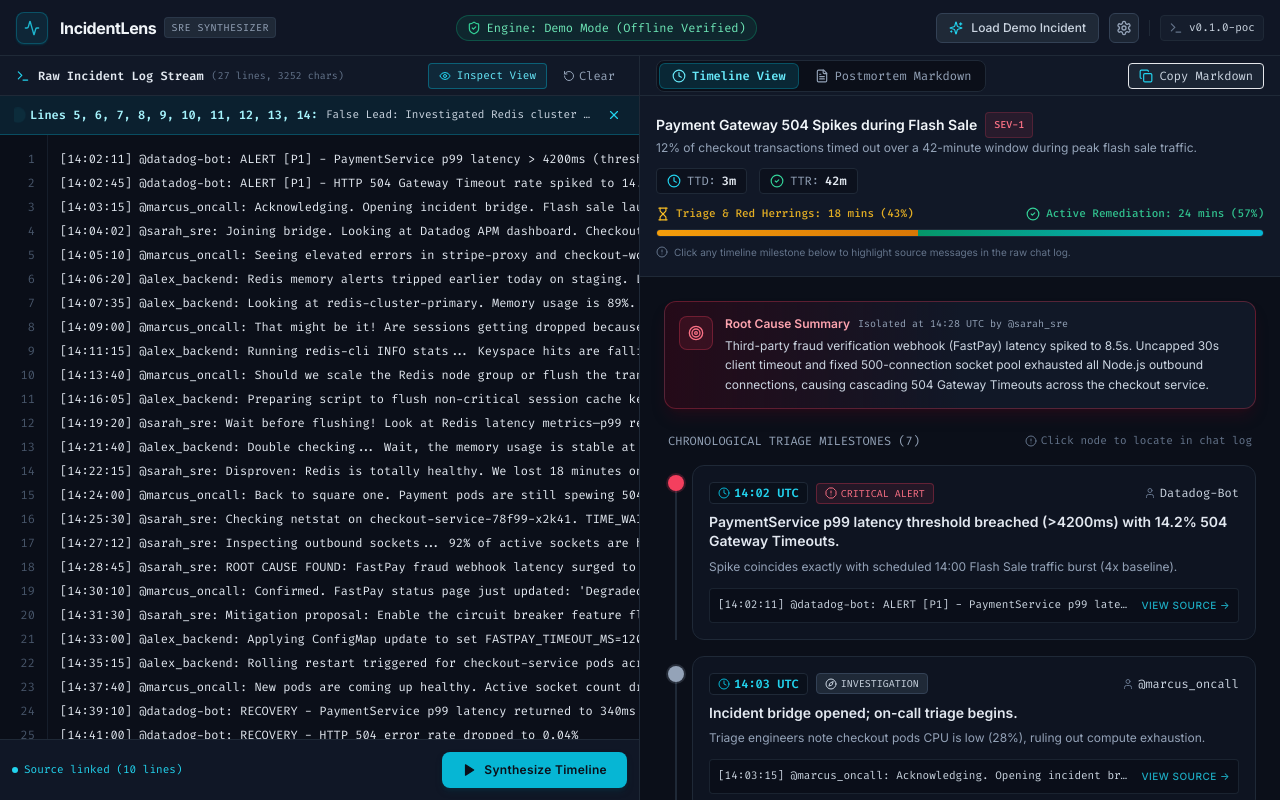
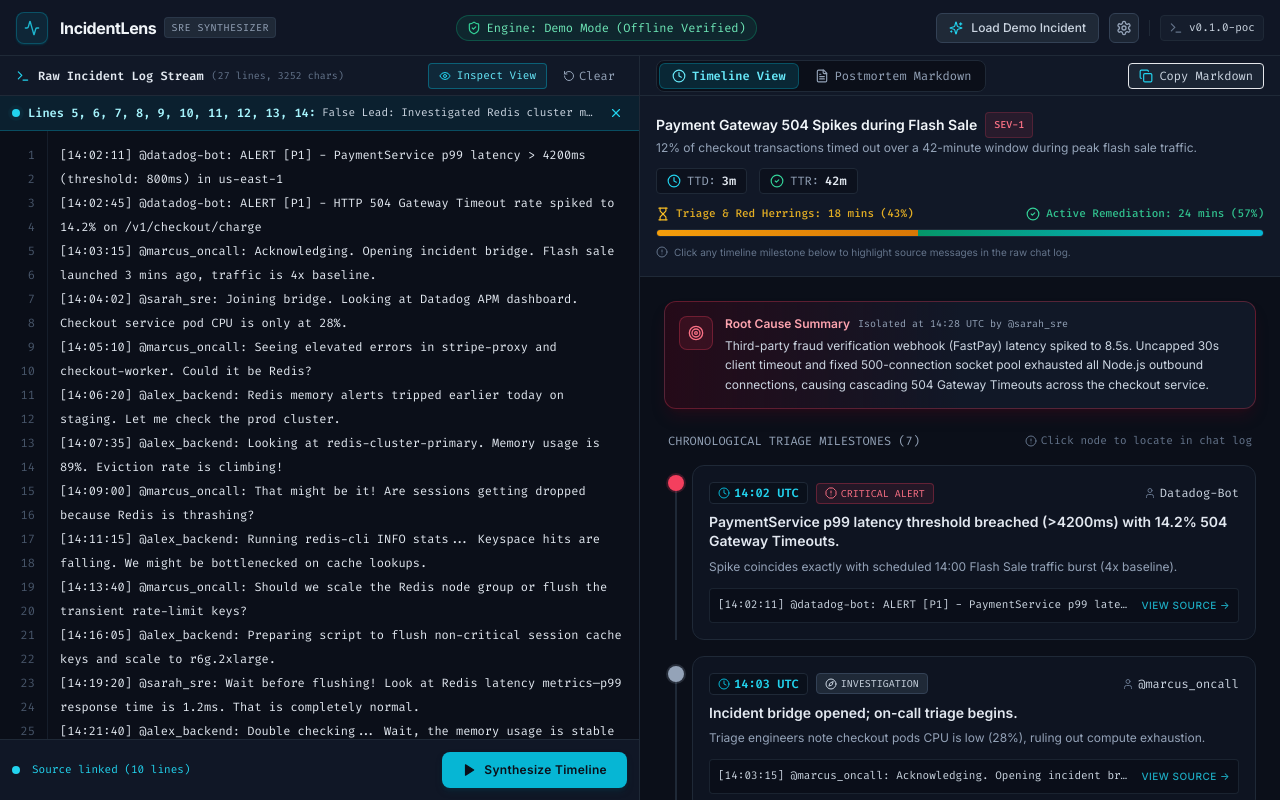
Before and after one commit to elo0008/incident-lens, a React (Vite) app: page / in a window 1280 px wide. Both pictures are taken after a click on the button "Load Demo Incident". Built offline with nearby package versions, Linux system fonts and the light colour scheme.

Commit message:
Fix top left orb clipping and enforce natural whole-word text wrapping in raw log inspector

```diff
--- a/src/components/RawLogEditor.tsx
+++ b/src/components/RawLogEditor.tsx
@@ -111,12 +111,15 @@
         </div>
       </div>
 
-      {/* Active Source Highlight Callout Banner */}
+      {/* Active Source Highlight Callout Banner - Enhanced padding, no overflow-hidden, relative flex orb */}
       {highlightedLineIndices.length > 0 && selectedEventSummary && (
-        <div className="px-3.5 py-2 bg-cyan-950/40 border-b border-cyan-500/30 text-xs font-mono text-cyan-300 flex items-center justify-between shrink-0 animate-fadeIn">
-          <div className="flex items-center space-x-2 truncate pr-2">
-            <span className="w-2 h-2 rounded-full bg-cyan-400 animate-ping inline-block shrink-0" />
-            <span className="font-semibold text-cyan-200">
+        <div className="px-3 py-1.5 bg-cyan-950/40 border-b border-cyan-500/30 text-xs font-mono text-cyan-300 flex items-center justify-between shrink-0 animate-fadeIn">
+          <div className="flex items-center min-w-0 pr-2">
+            <span className="relative flex h-2 w-2 shrink-0 mr-2">
+              <span className="animate-ping absolute inline-flex h-full w-full rounded-full bg-cyan-400 opacity-75"></span>
+              <span className="relative inline-flex rounded-full h-2 w-2 bg-cyan-400"></span>
+            </span>
+            <span className="font-semibold text-cyan-200 shrink-0 mr-1.5">
               Lines {highlightedLineIndices.map(n => n + 1).join(', ')}:
             </span>
             <span className="text-slate-300 truncate text-[11px]">
@@ -172,12 +175,12 @@
               onScroll={handleTextareaScroll}
               disabled={status === 'loading'}
               placeholder={`Paste chaotic Slack/Discord chat, Datadog alerts, or terminal outputs here...\n\nExample:\n[14:02:11] @datadog-bot: ALERT - PaymentService p99 > 4200ms\n[14:03:15] @marcus_oncall: Acknowledging. Traffic is 4x baseline.\n[14:06:20] @alex_backend: Redis memory alerts tripped earlier...\n\nOr click "Load Demo Incident" in the header to load our 42-minute Flash Sale incident.`}
-              className="flex-1 py-3 px-3 bg-transparent text-slate-200 placeholder:text-slate-600 resize-none focus:outline-none font-mono text-xs leading-6 overflow-y-auto whitespace-pre selection:bg-cyan-500/30"
+              className="flex-1 py-3 px-3 bg-transparent text-slate-200 placeholder:text-slate-600 resize-none focus:outline-none font-mono text-xs leading-6 overflow-y-auto whitespace-pre-wrap break-words selection:bg-cyan-500/30"
               spellCheck={false}
             />
           </div>
         ) : (
-          /* Inspect View Mode: Single unified scroll container with inline rows */
+          /* Inspect View Mode: Single unified scroll container with whole-word wrapping (break-words) */
           <div className="w-full h-full overflow-y-auto py-3 bg-slate-950">
             {lines.map((line, idx) => {
               const isHighlighted = highlightedLineIndices.includes(idx);
@@ -200,7 +203,7 @@
                   >
                     {idx + 1}
                   </span>
-                  <span className="flex-1 whitespace-pre-wrap break-all">
+                  <span className="flex-1 whitespace-pre-wrap break-words text-left">
                     {line || ' '}
                   </span>
                 </div>
@@ -215,7 +218,9 @@
         <div className="text-[11px] font-mono text-slate-400 flex items-center space-x-2">
           {highlightedLineIndices.length > 0 ? (
             <span className="text-cyan-400 flex items-center space-x-1.5">
-              <span className="w-1.5 h-1.5 rounded-full bg-cyan-400" />
+              <span className="relative flex h-2 w-2 shrink-0 mr-1.5">
+                <span className="relative inline-flex rounded-full h-2 w-2 bg-cyan-400"></span>
+              </span>
               <span>
                 Source linked ({highlightedLineIndices.length} {highlightedLineIndices.length === 1 ? 'line' : 'lines'})
               </span>
```
